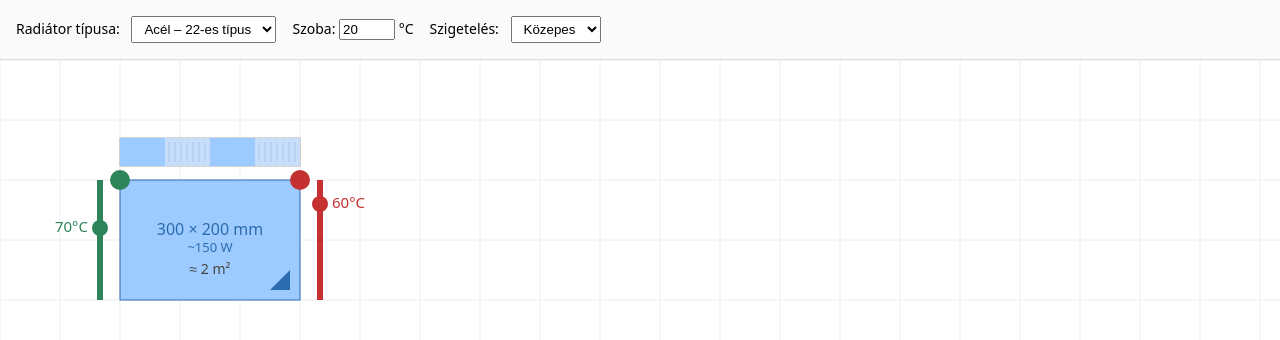
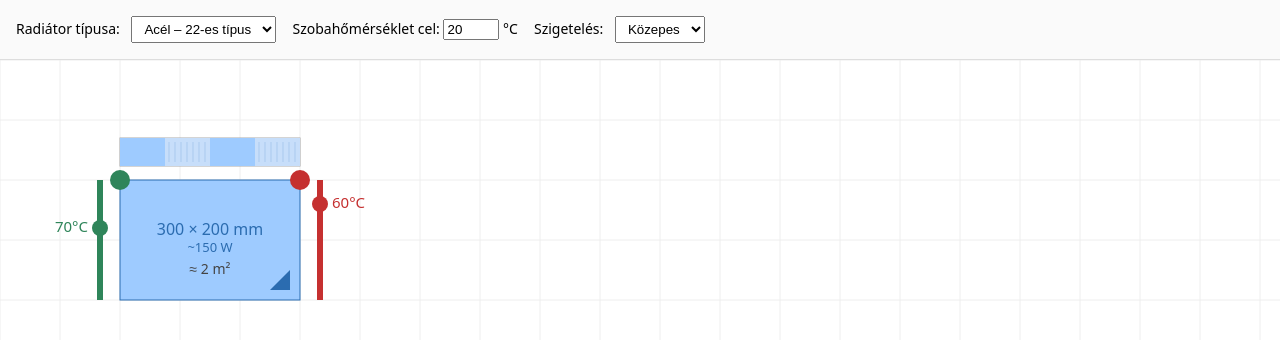
Before and after one commit to csabascript/radiator, a website: page index.html in a window 1280 px wide. Drawn offline with Linux system fonts and the light colour scheme.

Commit message:
feat: text

```diff
--- a/index.html
+++ b/index.html
@@ -52,7 +52,7 @@
       </label>
 
       <label style="margin-right: 16px">
-        Szoba:
+        Szobahőmérséklet cel:
         <input
           id="roomTemp"
           type="number"
```
